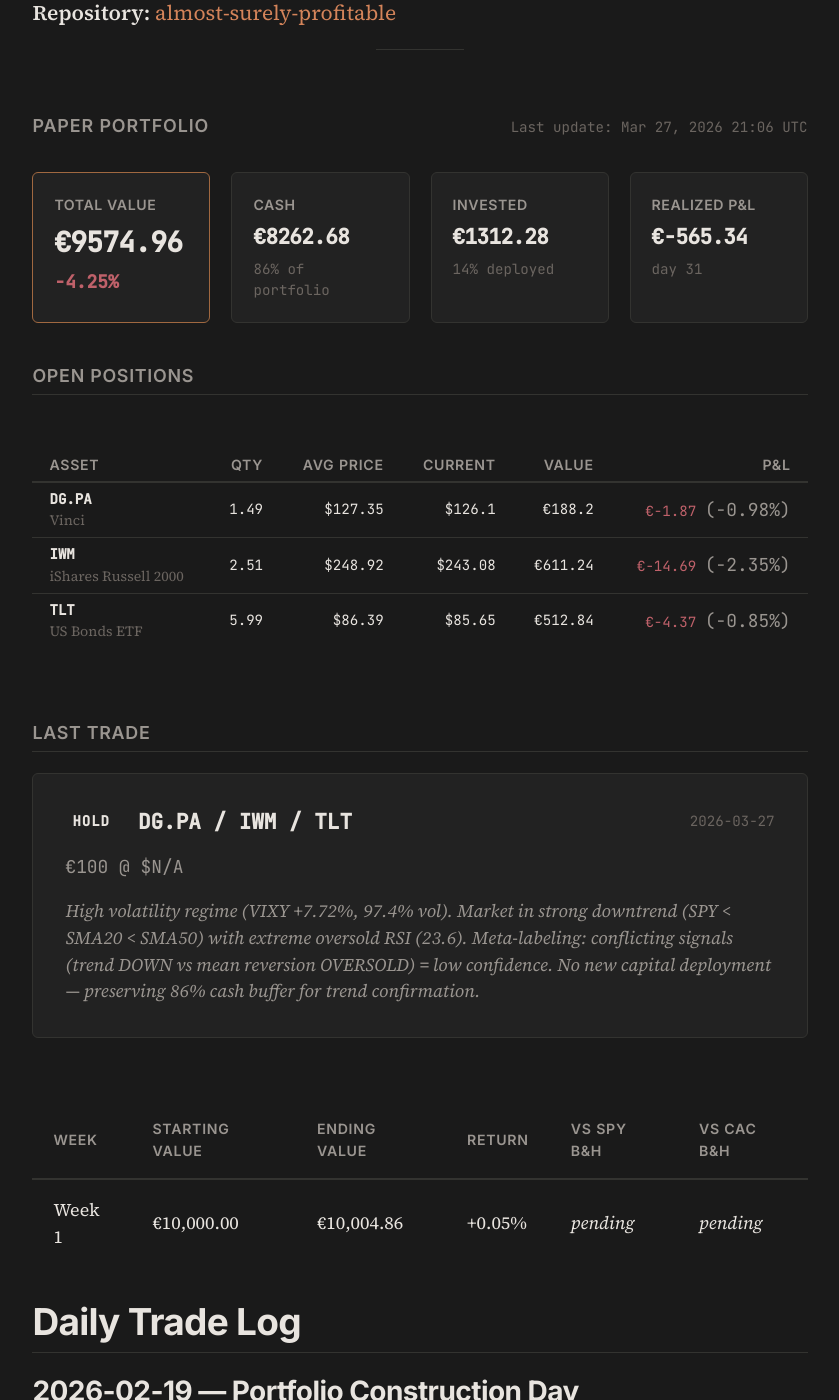
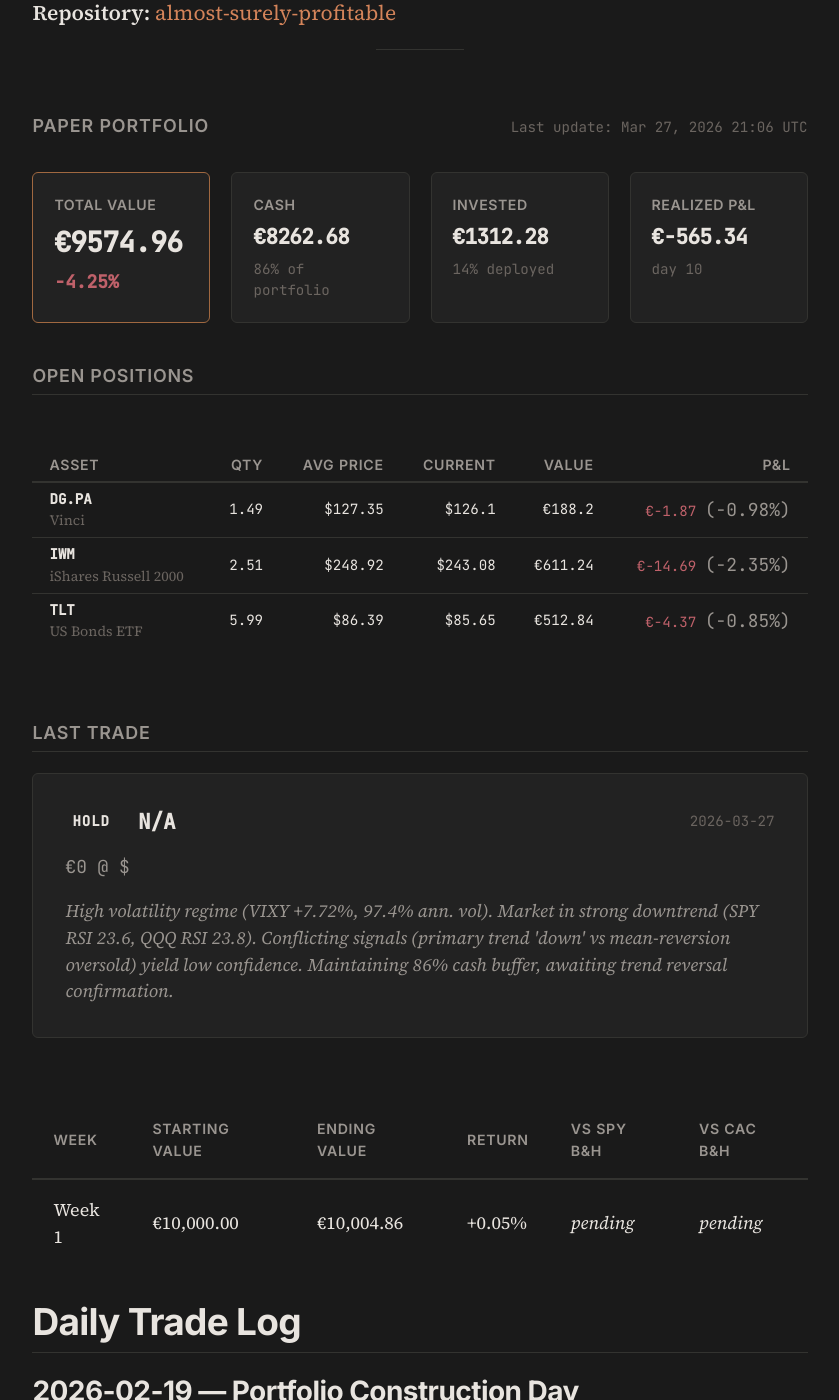
Before and after one commit to Alm0stSurely/alm0stsurely.github.io, a Jekyll site: the page built from trading.md, in a window 1280 px wide and 1400 px high, scrolled down 996 px. Shown: the whole window, without its empty margins (220-1059 px from the left). Built offline with Jekyll 4.4.1, drawn with Linux system fonts in a browser that asks for light colours.

```diff
--- a/_data/portfolio.json
+++ b/_data/portfolio.json
@@ -5,7 +5,7 @@
   "total_value": 9574.96,
   "total_return_pct": -4.25,
   "total_realized_pnl": -565.34,
-  "days_active": 31,
+  "days_active": 10,
   "positions": [
     {
       "ticker": "DG.PA",
@@ -43,10 +43,10 @@
   ],
   "last_trade": {
     "date": "2026-03-27",
-    "ticker": "DG.PA / IWM / TLT",
+    "ticker": "N/A",
     "action": "hold",
-    "price": "N/A",
-    "amount": "100% positions maintained",
-    "reasoning": "High volatility regime (VIXY +7.72%, 97.4% vol). Market in strong downtrend (SPY < SMA20 < SMA50) with extreme oversold RSI (23.6). Meta-labeling: conflicting signals (trend DOWN vs mean reversion OVERSOLD) = low confidence. No new capital deployment — preserving 86% cash buffer for trend confirmation."
+    "price": null,
+    "amount": null,
+    "reasoning": "High volatility regime (VIXY +7.72%, 97.4% ann. vol). Market in strong downtrend (SPY RSI 23.6, QQQ RSI 23.8). Conflicting signals (primary trend 'down' vs mean-reversion oversold) yield low confidence. Maintaining 86% cash buffer, awaiting trend reversal confirmation."
   }
 }
```
Also changed, not shown: _posts/2026-03-28-the-tmp-trap-multi-user-permissions.md (added, +106 -0 lines).
